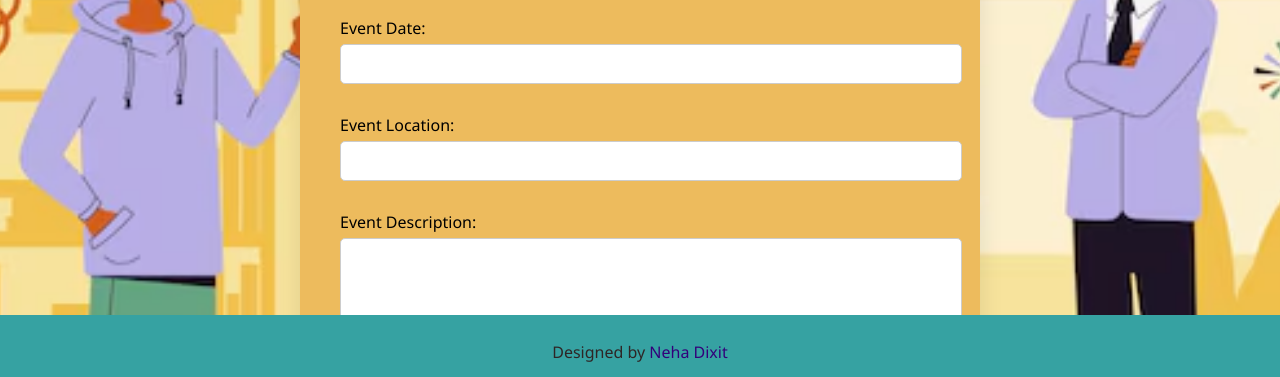
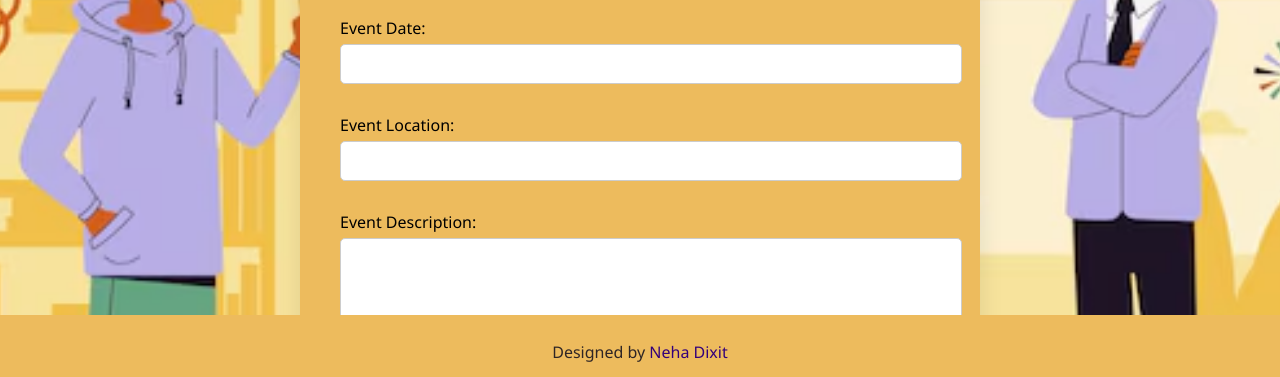
Before and after one commit to nehaadixitt/Event-planning-Management, a plain HTML site: page event-create.html in a window 1280 px wide. Shown: the part 411-788 px from the top of the page. Drawn offline with Linux system fonts and the light colour scheme.

Commit message:
Update event-create.html

```diff
--- a/event-create.html
+++ b/event-create.html
@@ -70,7 +70,7 @@
             background-color: #0056b3;
         }
         footer {
-            background-color: #36a2a2;
+            background-color: #edbb5d;
             color: rgb(46, 37, 37);
             text-align: center;
             padding: 10px;
```
